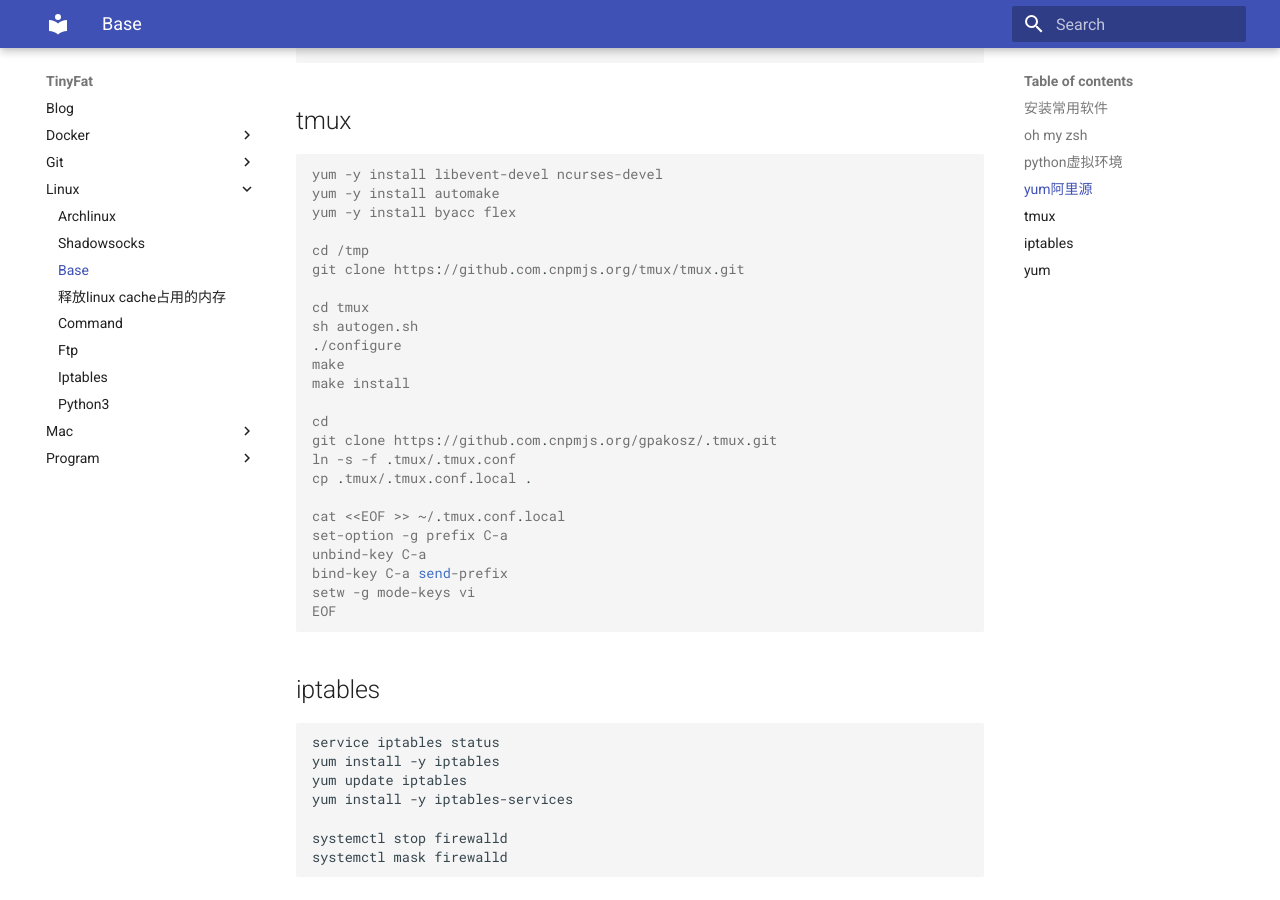
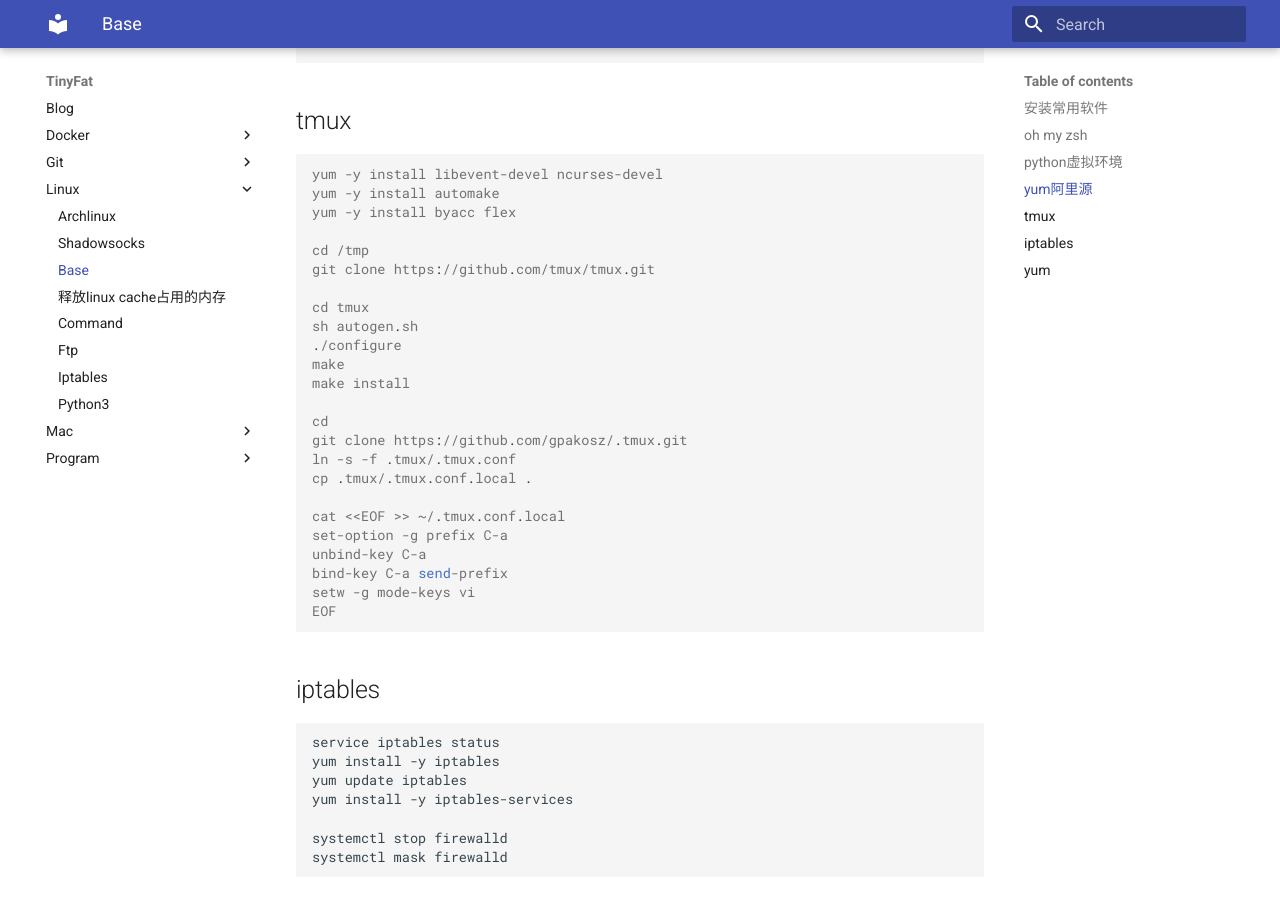
Before and after one commit to thj8/blog, an MkDocs documentation site: the page built from docs/Linux/base.md, in a window 1280 px wide and 900 px high, scrolled down 848 px. Built offline with MkDocs 1.6.1 and Material for MkDocs 9.7.7, drawn with Linux system fonts in a browser that asks for light colours; some of the changed lines change nothing that is shown.

Commit message:
github.npmjs.org-->github.com

```diff
--- a/docs/Linux/base.md
+++ b/docs/Linux/base.md
@@ -44,7 +44,7 @@ yum -y install automake
 yum -y install byacc flex
 
 cd /tmp
-git clone https://github.com.cnpmjs.org/tmux/tmux.git
+git clone https://github.com/tmux/tmux.git
 
 cd tmux
 sh autogen.sh
@@ -53,7 +53,7 @@ make
 make install
 
 cd
-git clone https://github.com.cnpmjs.org/gpakosz/.tmux.git
+git clone https://github.com/gpakosz/.tmux.git
 ln -s -f .tmux/.tmux.conf
 cp .tmux/.tmux.conf.local .
 
```
